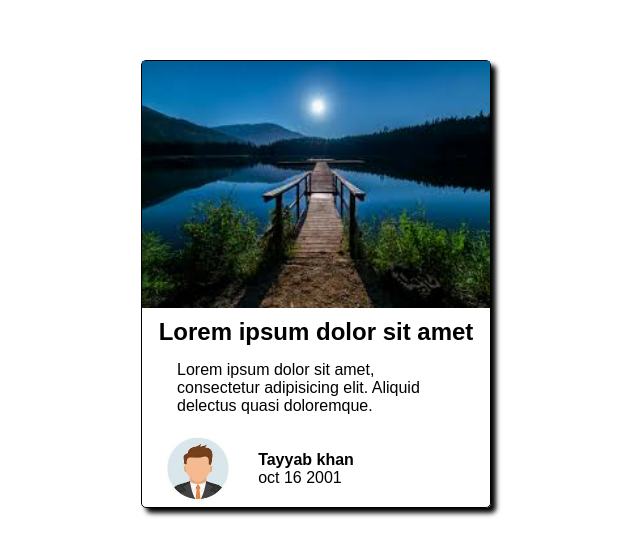
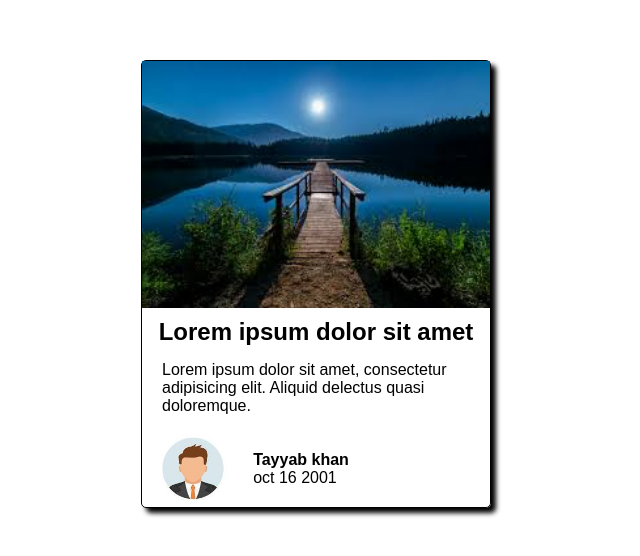
Before and after one commit to tayyabullah-dev/NNT-Internship-2025, a plain HTML site: page content placeholder/index.html in a window 1280 px wide. Shown: the part 116-672 px from the top of the page, without its empty margins (324-964 px from the left). Drawn offline with Linux system fonts and the light colour scheme.

Commit message:
change code

```diff
--- a/content placeholder/index.html
+++ b/content placeholder/index.html
@@ -37,7 +37,7 @@
         }
 
         .container>p{
-          margin: 15px 35px;
+          margin: 15px 20px;
            text-align: left;
 
 
@@ -46,7 +46,7 @@
         .container .profile{
             display: flex;
             align-items: center;
-            margin-right: 120px;
+            margin-right: 130px;
             gap: 20px;
 
         }
```
